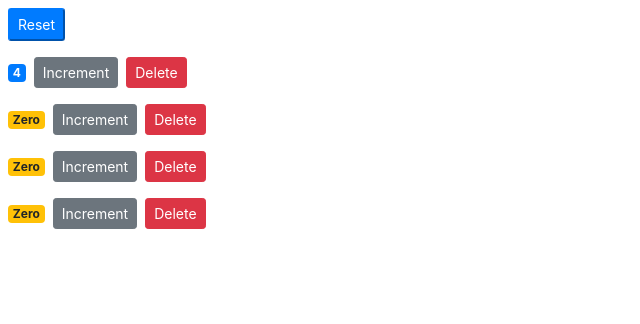
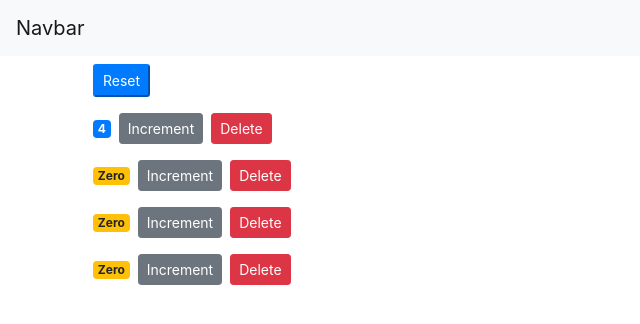
Before and after one commit to nilankh/counter-app, a React (Create React App) app: page / in a window 1280 px wide. Shown: the top 324 px of the page, without its empty margins (0-640 px from the left). Built offline with nearby package versions, Linux system fonts and the light colour scheme.

Commit message:
Multiple components in sync

```diff
--- a/src/App.js
+++ b/src/App.js
@@ -1,24 +1,17 @@
-import logo from './logo.svg';
+import React from 'react';
 import './App.css';
+import Counters from './components/counters';
+import Navbar from './components/navbar';
 
 function App() {
   return (
-    <div className="App">
-      <header className="App-header">
-        <img src={logo} className="App-logo" alt="logo" />
-        <p>
-          Edit <code>src/App.js</code> and save to reload.
-        </p>
-        <a
-          className="App-link"
-          href="https://reactjs.org"
-          target="_blank"
-          rel="noopener noreferrer"
-        >
-          Learn React
-        </a>
-      </header>
-    </div>
+    <React.Fragment>
+      <Navbar />
+      <main className="container">
+      <Counters />
+
+      </main>
+    </React.Fragment>
   );
 }
 
--- a/src/components/counters.jsx
+++ b/src/components/counters.jsx
@@ -24,6 +24,7 @@
   handleIncrement = (counter) => {
     // console.log(counter);
     const counters = [...this.state.counters]
+    // Facing issue in understandin watch Removing the local state in Composing Components
     const index = counters.indexOf(counter)
     counters[index] = { ...counter }
     counters[index].value++
--- /dev/null
+++ b/src/components/navbar.jsx
@@ -0,0 +1,17 @@
+import React, { Component } from 'react'
+
+class navbar extends Component {
+  render() {
+    return (
+      <div>
+        <nav className='navbar navbar-light bg-light'>
+          <a href='#' className='navbar-brand'>
+            Navbar
+          </a>
+        </nav>
+      </div>
+    )
+  }
+}
+
+export default navbar
--- a/src/index.js
+++ b/src/index.js
@@ -4,10 +4,10 @@
 import App from './App';
 import reportWebVitals from './reportWebVitals';
 import 'bootstrap/dist/css/bootstrap.css';
-import Counters from './components/counters'
+
 ReactDOM.render(
   <React.StrictMode>
-    <Counters />
+    <App />
   </React.StrictMode>,
   document.getElementById('root')
 );
```
